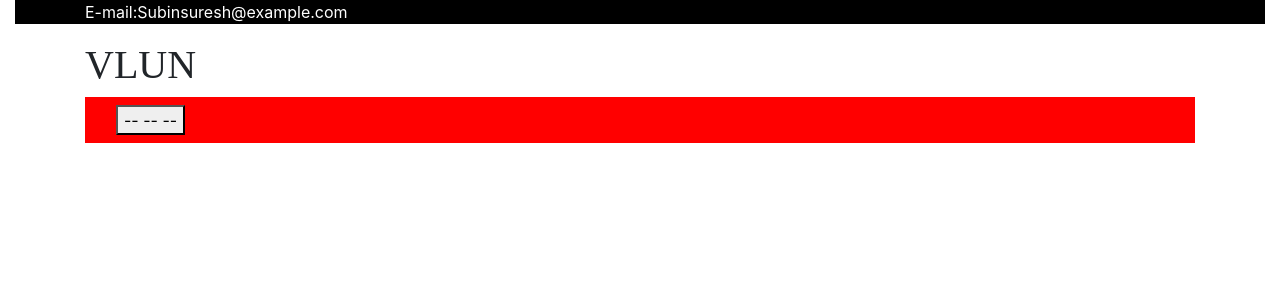
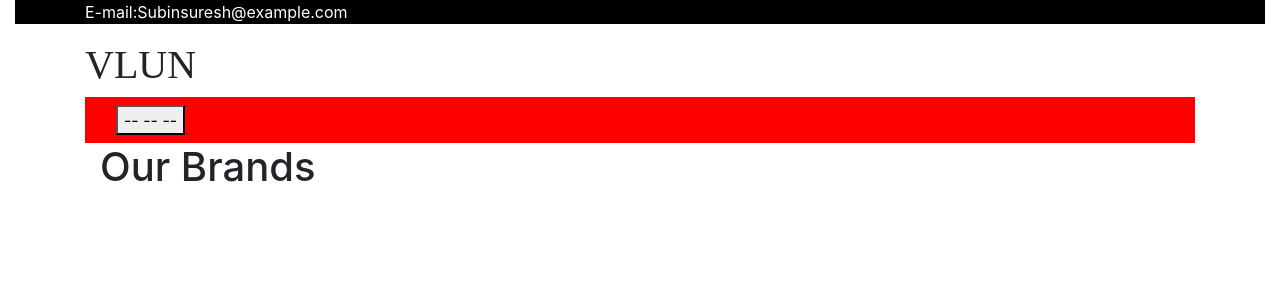
Before and after one commit to subinArakkalsureshbabu/VLUN, a PHP site: page /frontpage.php in a window 1280 px wide. Shown: the top 300 px of the page. Run offline with PHP 8.4, Linux system fonts and the light colour scheme; some libraries are stand-ins or nearby versions.

Commit message:
Update frontpage.php

```diff
--- a/frontpage.php
+++ b/frontpage.php
@@ -44,8 +44,9 @@
 								</nav>
                                 </div>
                                 </div>
-                                    </div>
-                </div>
-        </div>
+         </div>
+                <div class="container">
+                    <div class="col-sm2" style="background-color: black;color;white"></div>
+                    <h1>Our Brands</h1>
         </body>
         </html>
```
